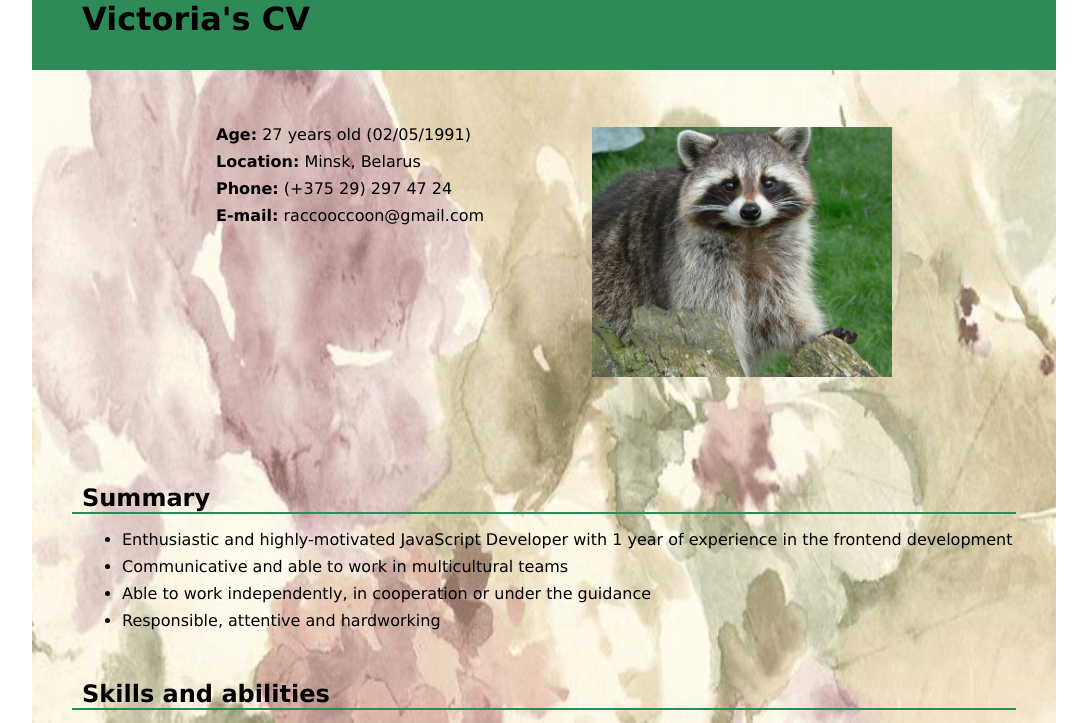
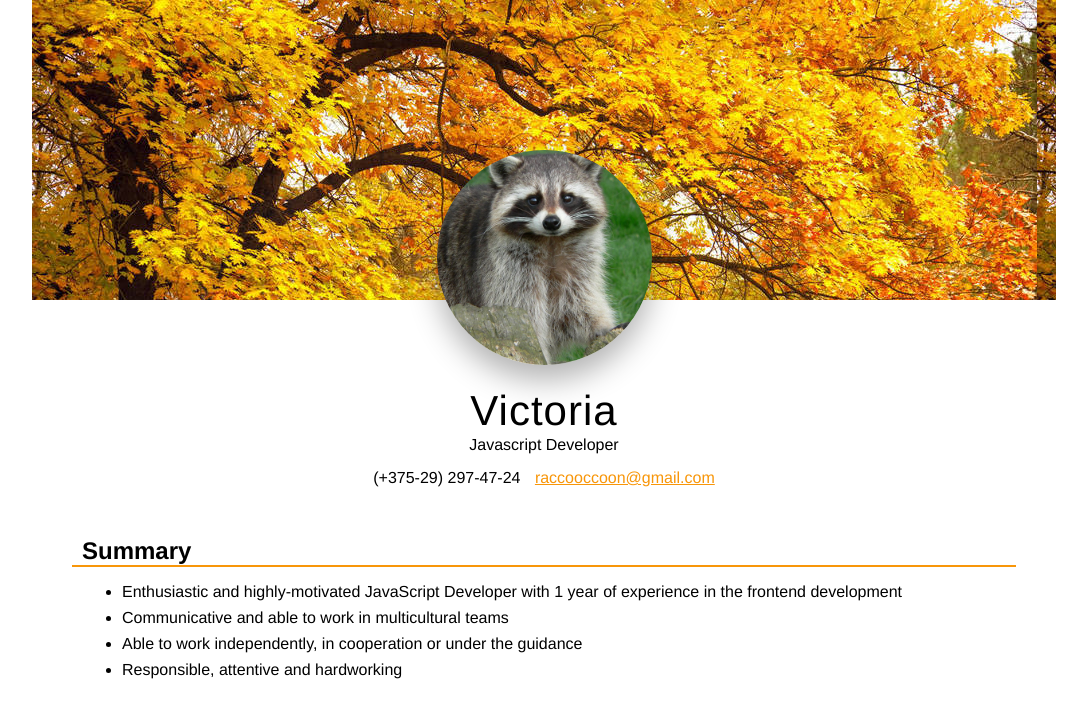
Before and after one commit to Victory18/rsschool-2019Q1-cv, a plain HTML site: page index.html in a window 1280 px wide. Shown: the top 723 px of the page, without its empty margins (96-1183 px from the left). Drawn offline with Linux system fonts and the light colour scheme.

Commit message:
Change CV style

```diff
--- a/index.html
+++ b/index.html
@@ -7,7 +7,7 @@
         <title>Victoria's CV</title>
     </head>
     <body>
-        <header><h1>Victoria's CV</h1></header>
+        <!--<header><h1>Victoria's CV</h1></header>
         <main>
             <table>
                 <tbody>
@@ -24,6 +24,20 @@
                     </tr>
                 </tbody>
             </table>
+        -->
+            <div class="cv-header">
+                <div class="top-holder">
+                    <div class="top-image"></div>
+                    <div class="image"></div>
+                </div>
+            </div>
+            <h1>Victoria</h1>
+            <span class="qualification">Javascript Developer</span>
+            <span class="contacts">
+                <a class="phone" href="tel:+37529297474">(+375-29) 297-47-24</a>
+                <a class="orange" href="mailto:raccooccoon@gmail.com">raccooccoon@gmail.com</a>
+            </span>
+
             <h2>Summary</h2>
             <div class="line"></div>
             <ul>
@@ -61,20 +75,10 @@
                 <li>2017-2018: «JavaScript/Front-end» Course, The Rolling Scopes School</li>
                 <li>2015-2016: Chinese language classes at Belarus Republic Confucius Institute</li>
                 <li>2015: The Motivational English/Professional Skills (MEPS) Training Course.
-                    EU Project – Capacity Development Facility to Support the Implementation of Sector Programmes under the ENPI Annual Action Programmes for Belarus
-            </li>
+                    EU Project – Capacity Development Facility to Support the Implementation of Sector Programmes under the ENPI Annual Action Programmes for Belarus</li>
                 <li>2011-2012: Conversational English courses at International House School</li>
             </ul>
-
-
-
-
         </main>
-
-        <footer>
-
-        </footer>
+        <footer></footer>
     </body>
-
-
 </html>
--- a/style.css
+++ b/style.css
@@ -1,9 +1,14 @@
 h1 {
     margin-top: 0;
     margin-bottom: 0;
-    margin-left: 50px;
+    text-align: center;
     color: black;
-    font-family: Verdana, Geneva, Tahoma, sans-serif;
+    font-family: "Benton Sans Comp Book", Helvetica, Arial, sans-serif;
+    font-size: 42px;
+    font-style: normal;
+    font-weight: normal;
+    line-height: 51px;
+    letter-spacing: 1px;
 }
 
 h2 {
@@ -11,13 +16,13 @@ h2 {
     margin-bottom: 0;
     margin-left: 50px;
     color: black;
-    font-family: Verdana, Geneva, Tahoma, sans-serif;
+    font-family: "Benton Sans Comp Book", Helvetica, Arial, sans-serif;
 }
 
 ul {
     margin-left: 50px;
     color: black;
-    font-family: Verdana, Geneva, Tahoma, sans-serif;
+    font-family: "Benton Sans Comp Book", Helvetica, Arial, sans-serif;
     font-size: 16px;
 }
 
@@ -29,7 +34,7 @@ li {
 p {
     margin-left: 70px;
     color: black;
-    font-family: Verdana, Geneva, Tahoma, sans-serif;
+    font-family: "Benton Sans Comp Book", Helvetica, Arial, sans-serif;
     font-size: 16px;
     margin-top: 0.5em;
     margin-bottom: 0.5em;
@@ -51,11 +56,15 @@ body {
     margin-right: auto;
     margin-bottom: 0px;
     margin-left: auto;
-    background: url(images/flowers2.png);
     background-size: 1024px 1555px;
     background-position: center;
     background-repeat: no-repeat;
     background-origin: content-box;
+    font-family: "Benton Sans Comp Book", Helvetica, Arial, sans-serif;
+    font-size: 16px;
+    font-style: normal;
+    font-weight: normal;
+    color: black;
 }
 
 table {
@@ -63,53 +72,74 @@ table {
     margin-right: auto;
     margin-left: auto;
 }
-.contacts {
+
+.cv-header{
+    margin-bottom: 85px;
+    position: relative;
+}
+
+.top-holder {
+    width: 100%;
+    margin-bottom: 30px;
+    background: #fff;
+    position: relative;
+    transition: height 1s ease;
+    height: 300px;
+}
+
+.top-image {
+    background-size: cover;
+    background-position: center center;
+    background-repeat: no-repeat;
+    background: url(images/autmn.png);
+    height: 100%;
+}
+
+.image {
+    background-image: url(images/raccooccoon.png);
+    background-repeat: no-repeat !important;
+    background-size: cover !important;
+    background-position: 50%;
+    box-shadow: 0px 15px 30px 0px rgba(0, 0, 0, 0.3);
+    width: 215px;
+    height: 215px;
     position: absolute;
-    width: 350px;
-    height: 300px;
+    border-radius: 120px;
+    left: 0;
+    right: 0;
     margin-left: auto;
     margin-right: auto;
-    padding-top: 45px;
-    padding-left: 50px;
-    padding-bottom: 0px;
-    padding-right: 50px;
-    color: black;
-    font-family: Verdana, Geneva, Tahoma, sans-serif;
-    font-size: 16px;
-    font-weight: lighter;
+    bottom: -65px;
+    z-index: 1;
 }
 
-.contacts-style {
-    color: black;
-    font-family: Verdana, Geneva, Tahoma, sans-serif;
-    font-size: 16px;
-    font-weight: bold;
+.qualification {
+    display: block;
+    text-align: center;
 }
 
-.photo {
-    width: 350px;
-    height: 300px;
-    margin-left: auto;
-    margin-right: auto;
-    padding-top: 30px;
-    padding-left: 50px;
-    padding-bottom: 30px;
-    padding-right: 50px;
+.contacts {
+    display: block;
+    text-align: center;
+    color: black;
+    padding-top: 15px;
 }
 
-.photo-style {
-    background-image: url(images/raccooccoon.png);
-    background-position: 50%;
-    background-size: cover;
-    width: 300px;
-    height: 250px;
+.phone {
+    text-decoration: none;
+    color: black;
+    margin: 0 5px;
+}
+.orange {
+    color: #F89609 !important;
+    margin: 0 5px;
 }
 
 .line {
     margin-left: 40px;
     border: none;
-    background-color:#2E8B57;
-    color: #2E8B57;
+    background-color: #F89609;
+    color: #F89609;
     height: 2px;
     width: 944px;
 }
```
Also changed, not shown: images/autmn.png (added). Lines whose indentation alone changed are shown as unchanged.
